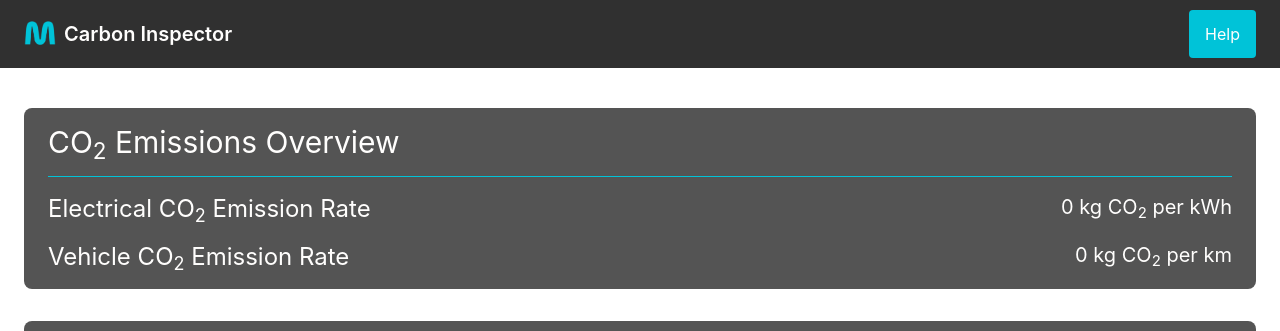
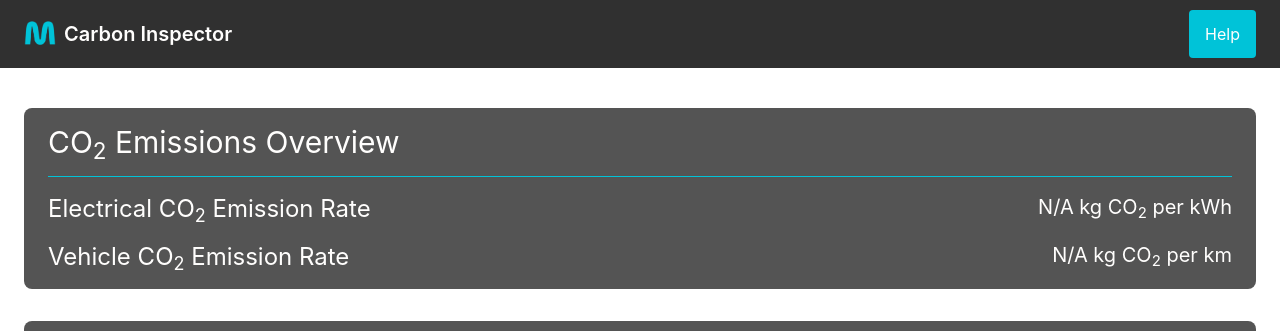
Before and after one commit to devmwang-HackCamp2022/hackcamp2022, a Next.js app: page / in a window 1280 px wide. Shown: the top 331 px of the page. Built offline with nearby package versions, Linux system fonts and the light colour scheme; no server answers.

Commit message:
Resolved null emission display

```diff
--- a/app/page.tsx
+++ b/app/page.tsx
@@ -89,17 +89,32 @@ export default function App() {
                                 <h1 className="text-2xl inline-block">
                                     Electrical CO<sub>2</sub> Emission Rate
                                 </h1>
-                                <h1 className="text-xl inline-block float-right">
-                                    {`${kgPerKWh}`} kg CO<sub>2</sub> per kWh
-                                </h1>
+                                {!!kgPerKWh && (
+                                    <h1 className="text-xl inline-block float-right">
+                                        {`${kgPerKWh}`} kg CO<sub>2</sub> per
+                                        kWh
+                                    </h1>
+                                )}
+                                {!kgPerKWh && (
+                                    <h1 className="text-xl inline-block float-right">
+                                        N/A kg CO<sub>2</sub> per kWh
+                                    </h1>
+                                )}
                             </div>
                             <div className="py-2 text-white">
                                 <h1 className="text-2xl inline-block">
                                     Vehicle CO<sub>2</sub> Emission Rate
                                 </h1>
-                                <h1 className="text-xl inline-block float-right">
-                                    {`${kgPerKm}`} kg CO<sub>2</sub> per km
-                                </h1>
+                                {!!kgPerKm && (
+                                    <h1 className="text-xl inline-block float-right">
+                                        {`${kgPerKm}`} kg CO<sub>2</sub> per km
+                                    </h1>
+                                )}
+                                {!kgPerKm && (
+                                    <h1 className="text-xl inline-block float-right">
+                                        N/A kg CO<sub>2</sub> per km
+                                    </h1>
+                                )}
                             </div>
                         </div>
                     </div>
```
